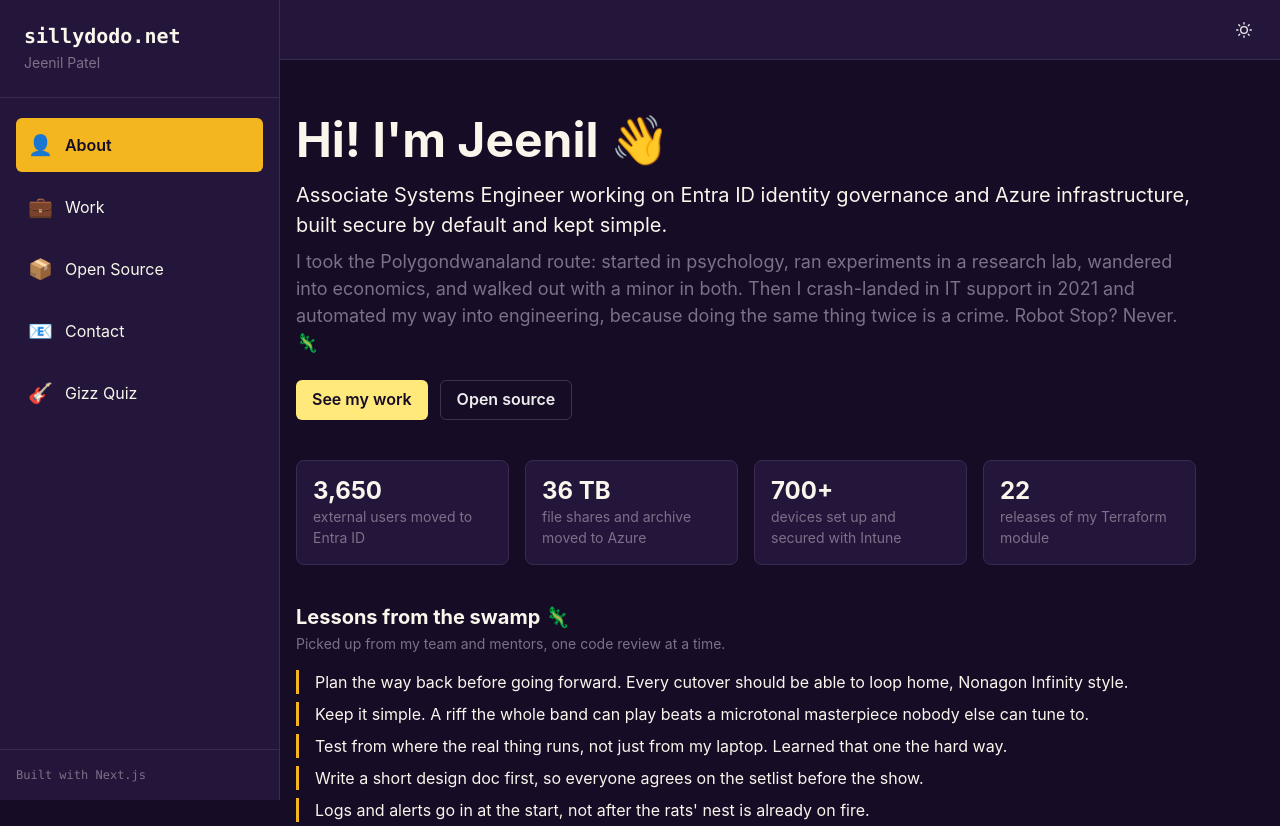
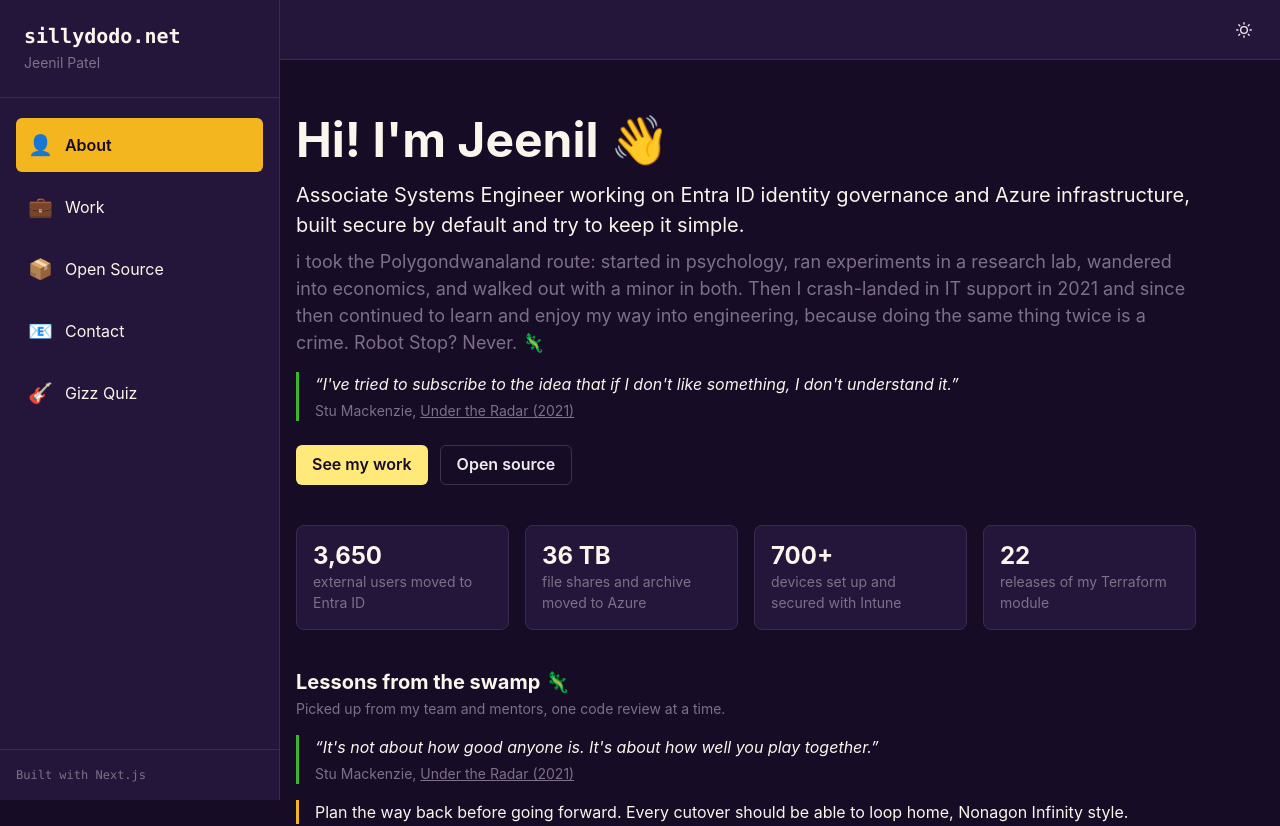
Before and after one commit to Jeenil/sillydodo, a Next.js app: page / in a window 1280 px wide. Shown: the top 826 px of the page. Built offline with nearby package versions, Linux system fonts and the light colour scheme.

Commit message:
feat(about): add Stu Mackenzie quotes
Exact quotes from his 2021 Under the Radar interview, linked. Includes Jeenil's intro wording edits.

```diff
--- a/app/components/sections/AboutSection.tsx
+++ b/app/components/sections/AboutSection.tsx
@@ -6,12 +6,33 @@ import {
   Button,
   Flex,
   Heading,
+  Link,
   SimpleGrid,
   Text,
   VStack,
   useColorModeValue,
 } from "@chakra-ui/react";
 import { lessonsLearned } from "../../data/projects";
+
+const STU_INTERVIEW =
+  "https://www.undertheradarmag.com/interviews/king_gizzard_the_lizard_wizards_stu_mackenzie_on_butterfly_3000_and_their_i/";
+
+// Exact quotes from Stu Mackenzie's 2021 Under the Radar interview
+function StuQuote({ children }: { children: string }) {
+  return (
+    <Box as="figure" mt={4} pl={4} borderLeft="3px solid" borderColor="lizard.500">
+      <Text as="blockquote" fontStyle="italic">
+        &ldquo;{children}&rdquo;
+      </Text>
+      <Text as="figcaption" fontSize="sm" color="gray.500" mt={1}>
+        Stu Mackenzie,{" "}
+        <Link href={STU_INTERVIEW} isExternal textDecoration="underline">
+          Under the Radar (2021)
+        </Link>
+      </Text>
+    </Box>
+  );
+}
 import { useNavigation } from "../../hooks/useNavigation";
 
 // Headline numbers, matching the resume
@@ -44,14 +65,17 @@ export function AboutSection() {
         </Heading>
         <Text fontSize="xl" mb={2}>
           Associate Systems Engineer working on Entra ID identity governance and Azure
-          infrastructure, built secure by default and kept simple.
+          infrastructure, built secure by default and try to keep it simple.
         </Text>
         <Text fontSize="lg" color="gray.500">
-          I took the Polygondwanaland route: started in psychology, ran experiments in a research
+          i took the Polygondwanaland route: started in psychology, ran experiments in a research
           lab, wandered into economics, and walked out with a minor in both. Then I crash-landed in
-          IT support in 2021 and automated my way into engineering, because doing the same thing
-          twice is a crime. Robot Stop? Never. 🦎
+          IT support in 2021 and since then continued to learn and enjoy my way into engineering,
+          because doing the same thing twice is a crime. Robot Stop? Never. 🦎
         </Text>
+        <StuQuote>
+          I&apos;ve tried to subscribe to the idea that if I don&apos;t like something, I don&apos;t understand it.
+        </StuQuote>
         <Flex gap={3} mt={6} flexWrap="wrap">
           <Button colorScheme="brand" color="gray.900" onClick={() => setCurrentSection("work")}>
             See my work
@@ -82,6 +106,11 @@ export function AboutSection() {
         <Text fontSize="sm" color="gray.500" mb={4}>
           Picked up from my team and mentors, one code review at a time.
         </Text>
+        <Box mb={4}>
+          <StuQuote>
+            It&apos;s not about how good anyone is. It&apos;s about how well you play together.
+          </StuQuote>
+        </Box>
         <VStack align="stretch" spacing={2}>
           {lessonsLearned.map((l) => (
             <Text key={l} pl={4} borderLeft="3px solid" borderColor="brand.500">
```
